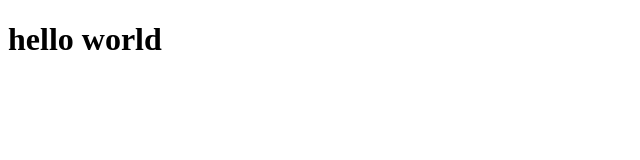
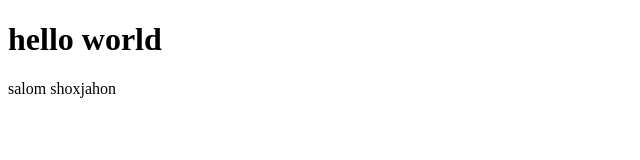
Before and after one commit to MuniraGafarova/gitrepository, a plain HTML site: page index.html in a window 1280 px wide. Shown: the whole page, without its empty margins (0-640 px from the left). Drawn offline with Linux system fonts and the light colour scheme.

Commit message:
update file

```diff
--- a/index.html
+++ b/index.html
@@ -8,5 +8,6 @@
 </head>
 <body>
     <h1>hello world</h1>
+    <p>salom shoxjahon</p>
 </body>
 </html>
```
